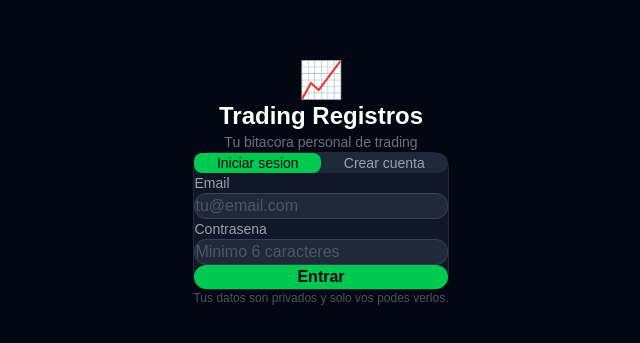
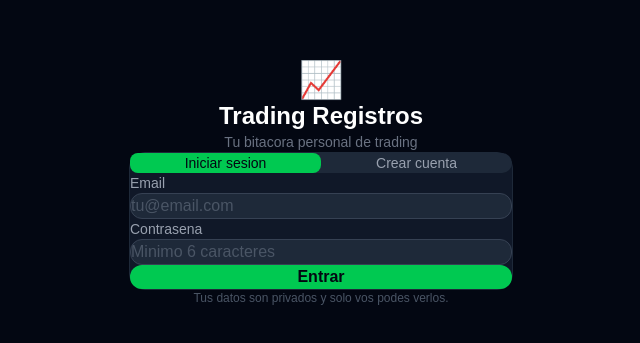
Before and after one commit to JosielisMachado/TradingRegistros, a React (Vite) app: page /login in a window 1280 px wide. Shown: the part 217-560 px from the top of the page, without its empty margins (319-959 px from the left). Built offline with nearby package versions, Linux system fonts and the light colour scheme; no server answers.

Commit message:
Solución de vistas movil y pc

```diff
--- a/src/App.jsx
+++ b/src/App.jsx
@@ -33,9 +33,9 @@ function AppInterna() {
   if (loading) return <PantallaCarga />
 
   return (
-    <div className="min-h-screen bg-gray-950 text-gray-100 flex flex-col items-center">
+    <div className="min-h-screen bg-gray-950 text-gray-100">
       {user && <Navbar />}
-      <main className={user ? 'w-full max-w-5xl px-6 py-8' : ''}>
+      <div className={user ? 'max-w-5xl mx-auto px-6 py-8' : ''}>
         <Routes>
           <Route path="/login"      element={user ? <Navigate to="/" replace /> : <Login />} />
           <Route path="/"           element={<RutaProtegida><Bitacora /></RutaProtegida>} />
@@ -44,7 +44,7 @@ function AppInterna() {
           <Route path="/editar/:id" element={<RutaProtegida><EditarOperacion /></RutaProtegida>} />
           <Route path="*"           element={<Navigate to="/" replace />} />
         </Routes>
-      </main>
+      </div>
     </div>
   )
 }
```
